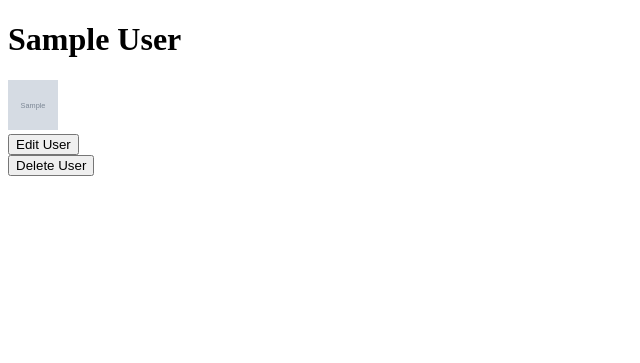
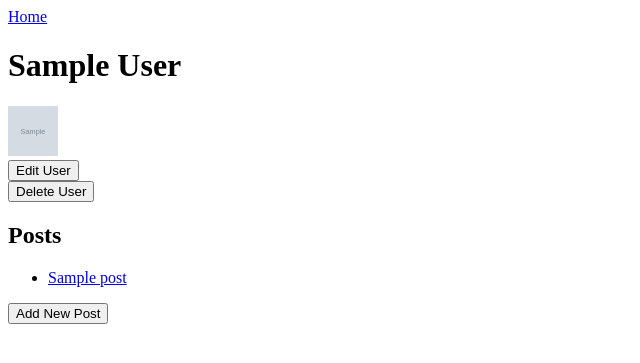
Before and after one commit to Fredeggs/sql_alchemy_blogly, a Flask app: page /1 in a window 1280 px wide. Shown: the top 363 px of the page, without its empty margins (0-640 px from the left). Run offline with Flask 2, Linux system fonts and the light colour scheme; tables that the repository leaves empty hold one stand-in row (values such as "Sample post"); grey boxes marked "Sample" are stand-in pictures.

```diff
--- a/app.py
+++ b/app.py
@@ -2,11 +2,11 @@ from crypt import methods
 from distutils.log import debug
 from flask import Flask, request, render_template, redirect, flash, session
 from flask_debugtoolbar import DebugToolbarExtension
-from models import db, connect_db, User
+from models import db, connect_db, User, Post
 
 app = Flask(__name__)
 
-app.config['SQLALCHEMY_DATABASE_URI'] = 'postgresql:///blogly_db'
+app.config["SQLALCHEMY_DATABASE_URI"] = "postgresql:///blogly_db"
 app.config["SQLALCHEMY_TRACK_MODIFICATIONS"] = False
 app.config["SQLALCHEMY_ECHO"] = True
 app.config["SECRET_KEY"] = "chickens123"
@@ -21,40 +21,70 @@ def list_users():
     all_users = User.query.all()
     return render_template("users.html", users=all_users)
 
+
 @app.route("/add-user")
 def add_user():
     return render_template("new-user.html")
+
 
 @app.route("/add-user", methods=["POST"])
 def create_user():
     first = request.form["first"]
     last = request.form["last"]
     image = request.form["image"]
-    if image == '':
-        image = 'https://thumbs.dreamstime.com/b/default-avatar-profile-image-vector-social-media-user-icon-potrait-182347582.jpg'
+    if image == "":
+        image = "https://thumbs.dreamstime.com/b/default-avatar-profile-image-vector-social-media-user-icon-potrait-182347582.jpg"
 
     new_user = User(first_name=first, last_name=last, image_url=image)
     db.session.add(new_user)
     db.session.commit()
     return redirect(f"/{new_user.id}")
 
+
 @app.route("/<user_id>")
 def show_user(user_id):
     user = User.query.get_or_404(user_id)
-    return render_template("user-details.html", user=user)
+    posts = Post.query.filter(Post.user_id == user_id).all()
+    return render_template("user-details.html", user=user, posts=posts)
+
+
+@app.route("/<user_id>/posts/<post_id>")
+def show_post(user_id, post_id):
+    user = User.query.get_or_404(user_id)
+    post = Post.query.get_or_404(post_id)
+    return render_template("post.html", user=user, post=post)
+
+
+@app.route("/<user_id>/posts/new")
+def show_add_post(user_id):
+    user = User.query.get_or_404(user_id)
+    return render_template("new-post.html", user=user)
+
+
+@app.route("/<user_id>/posts/new", methods=["POST"])
+def add_post(user_id):
+    title = request.form["title"]
+    content = request.form["content"]
+
+    new_post = Post(title=title, content=content, user_id=user_id)
+    db.session.add(new_post)
+    db.session.commit()
+    return redirect(f"/{user_id}/posts/{new_post.id}")
+
 
 @app.route("/<user_id>/edit-user")
 def show_edit_user(user_id):
     user = User.query.get_or_404(user_id)
     return render_template("edit-user.html", user=user)
 
+
 @app.route("/<user_id>/edit-user", methods=["POST"])
 def edit_user(user_id):
     first = request.form["first"]
     last = request.form["last"]
     image = request.form["image"]
-    if image == '':
-        image = 'https://thumbs.dreamstime.com/b/default-avatar-profile-image-vector-social-media-user-icon-potrait-182347582.jpg'
+    if image == "":
+        image = "https://thumbs.dreamstime.com/b/default-avatar-profile-image-vector-social-media-user-icon-potrait-182347582.jpg"
 
     edited_user = User.query.get_or_404(user_id)
     edited_user.first_name = first
@@ -63,6 +93,7 @@ def edit_user(user_id):
     db.session.commit()
     return redirect(f"/{user_id}")
 
+
 @app.route("/<user_id>/delete-user", methods=["POST"])
 def delete_user(user_id):
     user = User.query.get(user_id)
--- a/templates/base.html
+++ b/templates/base.html
@@ -8,6 +8,7 @@
     <link rel="stylesheet" href="/static/users.css">
 </head>
 <body>
+    <a href="/">Home</a>
     <h1>{% block header %}{% endblock %}</h1>
     {% block content %}
     {% endblock %}
--- a/templates/user-details.html
+++ b/templates/user-details.html
@@ -16,4 +16,14 @@ User: {{user.first_name}} {{user.last_name}}
 <form action="/{{user.id}}/delete-user" method="post">
     <button type="submit">Delete User</button>
 </form>
+<form action="/{{user.id}}/posts/new">
+    <h2>Posts</h2>
+    <ul>
+        {% for post in posts %}
+        <li><a href="/{{user.id}}/posts/{{post.id}}">{{post.title}}</a></li>
+        {% endfor %}
+    </ul>
+    <button type="submit">Add New Post</button>
+</form>
+
 {% endblock %}
```
Also changed, not shown: models.py (+26 -3 lines), seed.py (added, +30 -0 lines), templates/new-post.html (added, +17 -0 lines), templates/post.html (added, +13 -0 lines).
